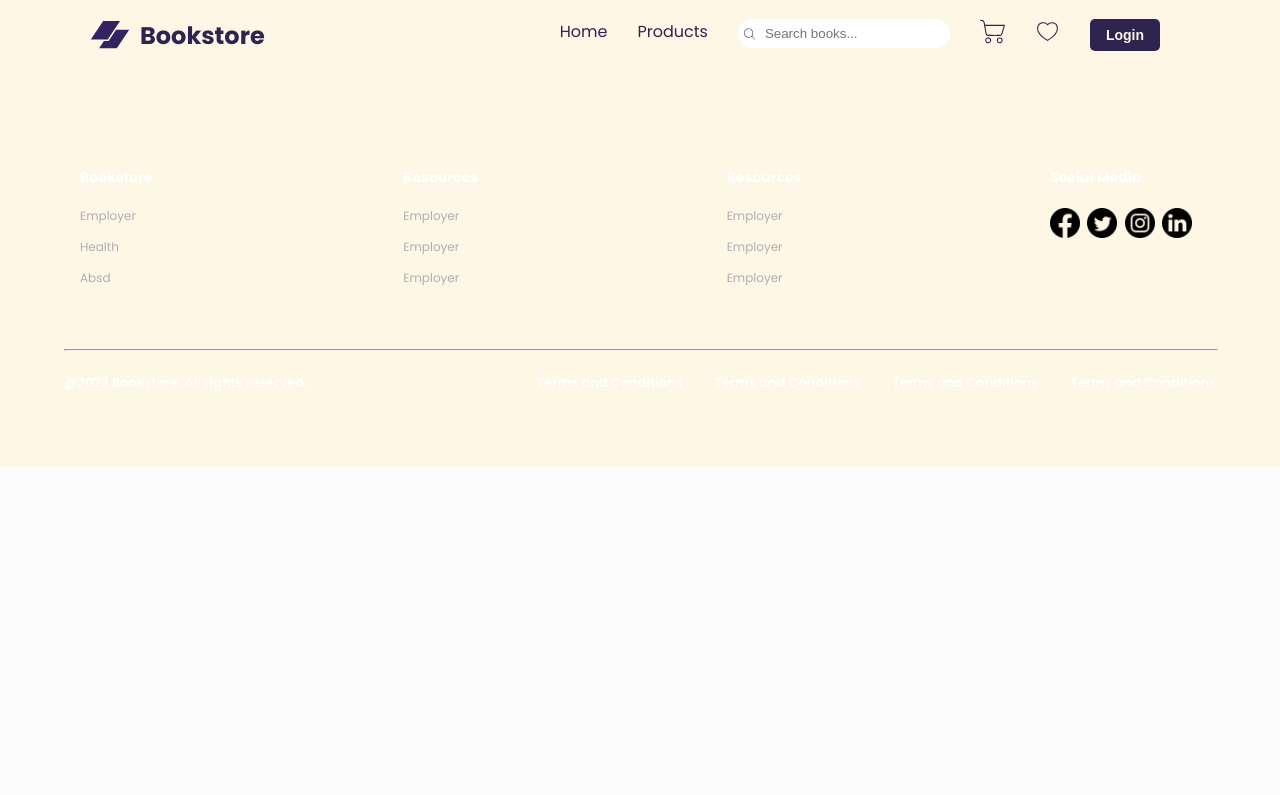
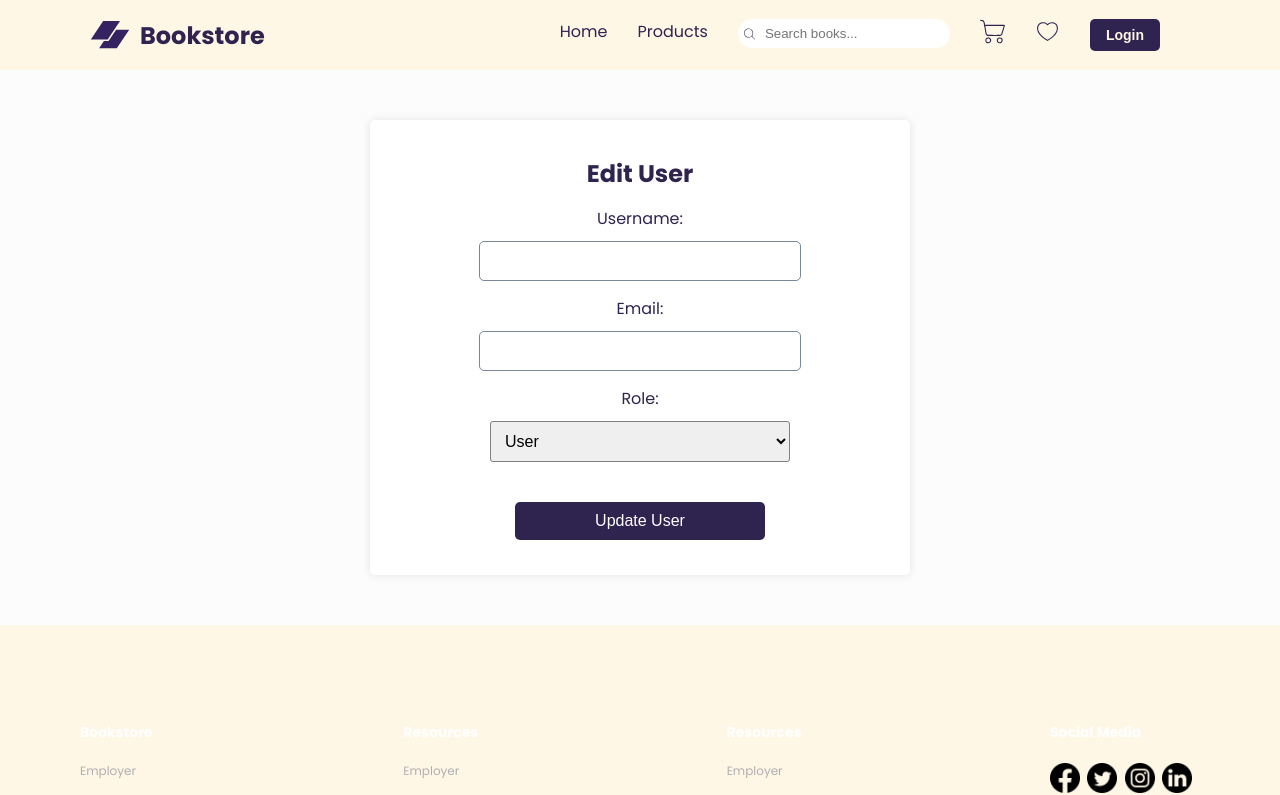
Before and after one commit to auronalidemaj/Lab1, a React (Create React App) app in the folder client/: page /EditUser/1 in a window 1280 px wide. Shown: the top 795 px of the page. Built offline with nearby package versions, Linux system fonts and the light colour scheme; no server answers.

Commit message:
Updated dashboard, fixed edit users

```diff
--- a/client/src/App.js
+++ b/client/src/App.js
@@ -5,6 +5,7 @@ import Footer from './components/Footer'
 import ContactList from './components/ContactList';
 import EditContact from './components/EditContact';
 import CreateUser from './components/CreateUser';
+import EditUser from "./components/EditUser";
 import Home from "./pages/Home";
 import Login from "./pages/Login";
 import Products from "./pages/Products";
@@ -34,6 +35,7 @@ function App() {
       <Route path="/ProductDetails/:id" element={<ProductDetails />} />
       <Route path="/BookForm" element={<BookForm />} />
       <Route path="/CreateUser" element={<CreateUser />} />
+      <Route path="/EditUser/:id" element={<EditUser/>} />
       <Route path="/EditBookForm/:id" element={<EditBookForm />} />
       <Route path="dashboard" element={<Dashboard/>}/>
       <Route path="contact" element={<Contact/>}/>
--- a/client/src/components/CreateUser.js
+++ b/client/src/components/CreateUser.js
@@ -1,5 +1,6 @@
 import React, { useState } from "react";
 import Axios from "axios";
+import {useNavigate} from 'react-router-dom'
 import './style/createUser.css';
 
 function CreateUser() {
@@ -7,8 +8,30 @@ function CreateUser() {
   const [emailReg, setEmailReg] = useState("");
   const [passwordReg, setPasswordReg] = useState("");
   const [userRole, setUserRole] = useState("");
+  const navigate = useNavigate();
+
 
   const handleRegister = () => {
+    if (!validateUsername(usernameReg)) {
+      alert("Please enter a valid username");
+      return;
+    }
+
+    if (!validateEmail(emailReg)) {
+      alert("Please enter a valid email address");
+      return;
+    }
+
+    if (!validatePassword(passwordReg)) {
+      alert("Please enter a valid password");
+      return;
+    }
+
+    if (!userRole) {
+      alert("Please select a role");
+      return;
+    }
+
     Axios.post("http://localhost:3001/createUserDash", {
       username: usernameReg,
       email: emailReg,
@@ -16,15 +39,30 @@ function CreateUser() {
       role: userRole,
     }).then((response) => {
       console.log(response);
-      alert("User added successfully!");
+      navigate('/dashboard');
+
     });
+  };
+
+  const validateUsername = (username) => {
+    const regex = /^[a-zA-Z0-9]+$/;
+    return regex.test(username);
+  };
+
+  const validateEmail = (email) => {
+    const regex = /^[^\s@]+@[^\s@]+\.[^\s@]+$/;
+    return regex.test(email);
+  };
+
+  const validatePassword = (password) => {
+    const regex = /^(?=.*\d)(?=.*[a-z])(?=.*[A-Z])(?=.*[a-zA-Z]).{8,}$/;
+    return regex.test(password);
   };
 
   return (
     <div className="my-registration">
       <div className="registration">
-        <h1>Registration</h1>
-
+        <h1>Create User</h1>
 
         <input
           type="text"
@@ -56,4 +94,5 @@ function CreateUser() {
     </div>
   );
 }
+
 export default CreateUser;
--- /dev/null
+++ b/client/src/components/EditUser.js
@@ -0,0 +1,89 @@
+import React, { useState, useEffect } from "react";
+import axios from "axios";
+import { useParams, useNavigate } from 'react-router-dom';
+import './style/createUser.css'
+
+function EditUser() {
+  const { id } = useParams();
+  const navigate = useNavigate();
+  const [username, setUsername] = useState("");
+  const [email, setEmail] = useState("");
+  const [role, setRole] = useState("");
+  const [errorMsg, setErrorMsg] = useState("");
+  const [successMsg, setSuccessMsg] = useState("");
+
+  useEffect(() => {
+    axios
+      .get(`http://localhost:3001/users/${id}`)
+      .then((res) => {
+        const userData = res.data[0];
+        setUsername(userData.username);
+        setEmail(userData.email);
+        setRole(userData.role);
+      })
+      .catch((err) => setErrorMsg(err.response.data));
+  }, [id]);
+
+
+
+  const handleSubmit = async (e) => {
+    e.preventDefault();
+    const userData = {
+      username: username,
+      email: email,
+      role: role,
+    }
+
+    try {
+      await axios.put(`http://localhost:3001/users/${id}`, userData);
+      setSuccessMsg("User updated successfully");
+      setErrorMsg("");
+      navigate('/dashboard');
+    } catch (err) {
+      setSuccessMsg("");
+      setErrorMsg(err.response.data);
+    }
+  };
+
+  return (
+<div className="my-registration create-news-container">
+  <div className="registration">
+    <h1>Edit User</h1>
+    <form onSubmit={handleSubmit}>
+      <label htmlFor="username">Username:</label>
+      <input
+        type="text"
+        id="username"
+        defaultValue={username}
+        onChange={(e) => setUsername(e.target.value)}
+      />
+      <br />
+      <label htmlFor="email">Email:</label>
+      <input
+        type="email"
+        id="email"
+        defaultValue={email}
+        onChange={(e) => setEmail(e.target.value)}
+      />
+      <br />
+      <label htmlFor="role">Role:</label>
+      <select
+        id="role"
+        defaultValue={role}
+        onChange={(e) => setRole(e.target.value)}
+      >
+        <option value="user">User</option>
+        <option value="admin">Admin</option>
+      </select>
+      <br />
+      <button type="submit">Update User</button>
+    </form>
+    {errorMsg && <p style={{ color: "red" }}>{errorMsg}</p>}
+    {successMsg && <p style={{ color: "green" }}>{successMsg}</p>}
+  </div>
+</div>
+
+  );
+}
+
+export default EditUser;
--- a/client/src/components/LatestProducts.js
+++ b/client/src/components/LatestProducts.js
@@ -6,7 +6,7 @@ function LatestProducts() {
   const [products, setProducts] = useState([]);
 
   useEffect(() => {
-    axios.get("http://localhost:3001/products")
+    axios.get("http://localhost:3001/books")
       .then(response => setProducts(response.data))
       .catch(error => console.log(error));
   }, []);
@@ -22,7 +22,7 @@ function LatestProducts() {
       <div className='latest-products-container'>
         {latestProducts.map(product => (
           <div key={product.id}>
-            <img src={product.imageURL} alt={product.title} />
+            <img src={product.image} alt={product.title} />
             <h2>Title: {product.title}</h2>
             <h3>Author: {product.author}</h3>
             <h4>Category: {product.category}</h4>
--- a/client/src/components/Users.js
+++ b/client/src/components/Users.js
@@ -37,8 +37,9 @@ function Users() {
           <li key={user.id} className="user-card">
             <p className="user-name">Username: <br></br>{user.username}</p>
             <p className="user-email"> Email: <br></br>{user.email}</p>
+            <p className="user-role"> Role: <br></br>{user.role}</p>
             <div className="button-group">
-              <button>Edit</button>
+              <Link to={`/EditUser/${user.id}`}><button className="edit">Edit</button></Link>
               <button className="delete" onClick={() => handleDelete(user.id)}>Delete</button>
             </div>
           </li>
--- a/client/src/components/style/users.css
+++ b/client/src/components/style/users.css
@@ -32,7 +32,7 @@ html, body {
     padding: 20px;
     margin: 10px;
     width: 250px;
-    height: 250px;
+    height: 300px;
     display: flex;
     flex-direction: column;
     justify-content: space-between;
@@ -42,7 +42,7 @@ html, body {
 .contact-email {
     font-size: 24px;
     color: #2f234f;
-    margin-bottom: 10px;
+    margin-bottom: 5px;
 }
 
 .button-group {
@@ -81,3 +81,7 @@ button:hover {
     background-color: #ff8c82;
     transition: 0.6s;
 }
+
+.edit {
+    color: white;
+}
```
Also changed, not shown: 1 other file (tests, documents, lock files or other folders).
